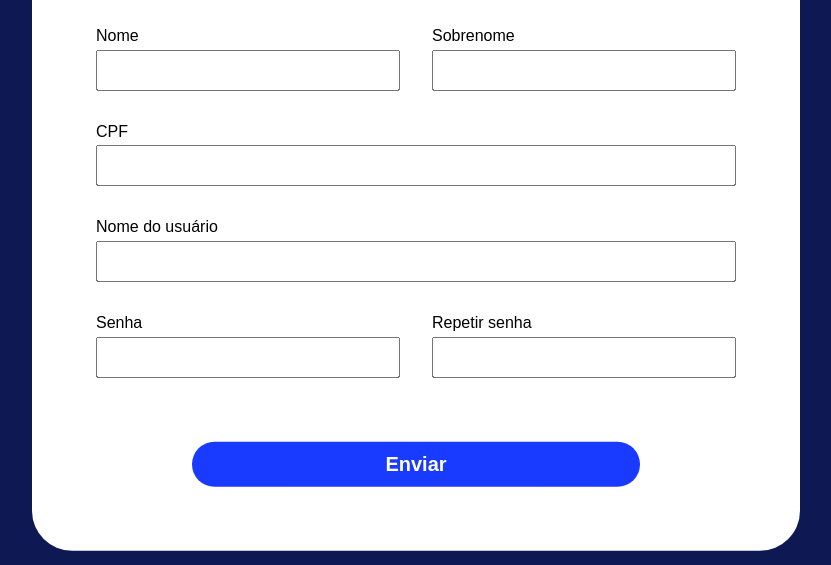
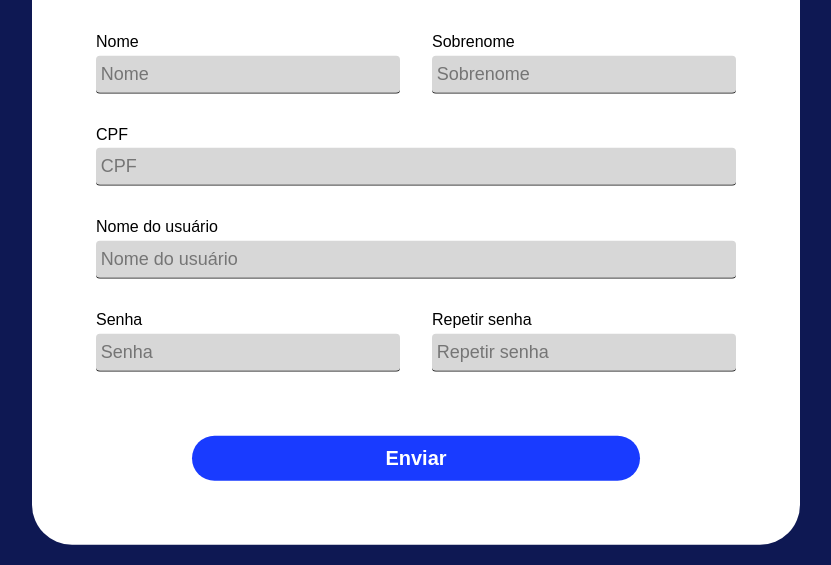
Before and after one commit to imJpereira/Valida-formulario, a plain HTML site: page index.html in a window 1280 px wide. Shown: the part 235-800 px from the top of the page, without its empty margins (224-1055 px from the left). Drawn offline with Linux system fonts and the light colour scheme.

Commit message:
updates CSS

```diff
--- a/assets/style.css
+++ b/assets/style.css
@@ -43,10 +43,13 @@ label {
 input {
     font-size: 18px;
     padding: 0.5rem 0.3rem;
+    background-color: #d6d6d6f8;
+    border: none;
+    border-bottom: solid 1px #000;
+    border-radius: 4px;
 }
 
 input:focus {
-    border: 2px solid rgba(0, 0, 0, 0.5);
     outline: none;
 }
 
--- a/index.html
+++ b/index.html
@@ -20,22 +20,22 @@
         </div>
         <form class="form__container" action="">
             <div class="form-content">
-                 <label>Nome</label><input type="text" name="" id="name">
+                 <label>Nome</label><input type="text" name="" id="name" placeholder="Nome">
              </div>
             <div class="form-content">
-                <label for="">Sobrenome</label><input type="text" name="" id="postname">
+                <label for="">Sobrenome</label><input type="text" name="" id="postname" placeholder="Sobrenome">
             </div>
             <div class="form-content grid-2-column">
-                <label for="">CPF</label><input type="text" name="" id="cpf">
+                <label for="">CPF</label><input type="text" name="" id="cpf" placeholder="CPF">
             </div>
             <div class="form-content grid-2-column">
-                <label for="">Nome do usuário</label><input type="text" name="" id="user">
+                <label for="">Nome do usuário</label><input type="text" name="" id="user" placeholder="Nome do usuário">
             </div>
             <div class="form-content">
-                <label for="">Senha</label><input type="text" name="" id="password">
+                <label for="">Senha</label><input type="text" name="" id="password" placeholder="Senha">
             </div>
             <div class="form-content">
-                <label for="">Repetir senha</label><input type="text" name="" id="repeat-password">
+                <label for="">Repetir senha</label><input type="text" name="" id="repeat-password" placeholder="Repetir senha">
             </div>
         </form>
         <div class="send-button__container">
```
